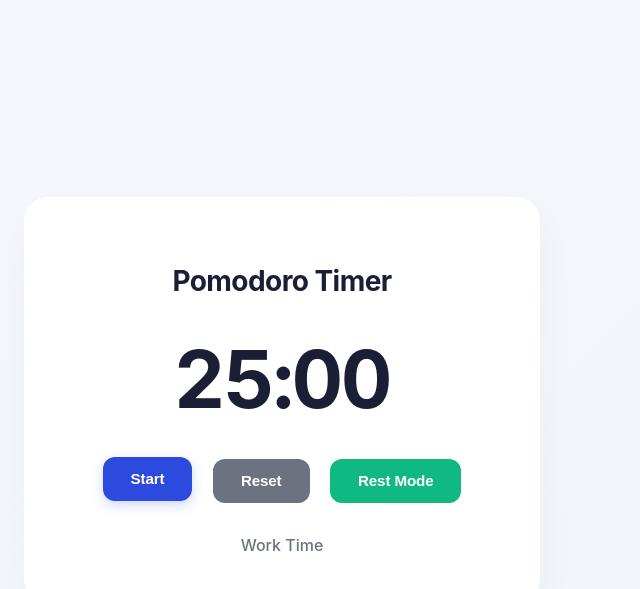
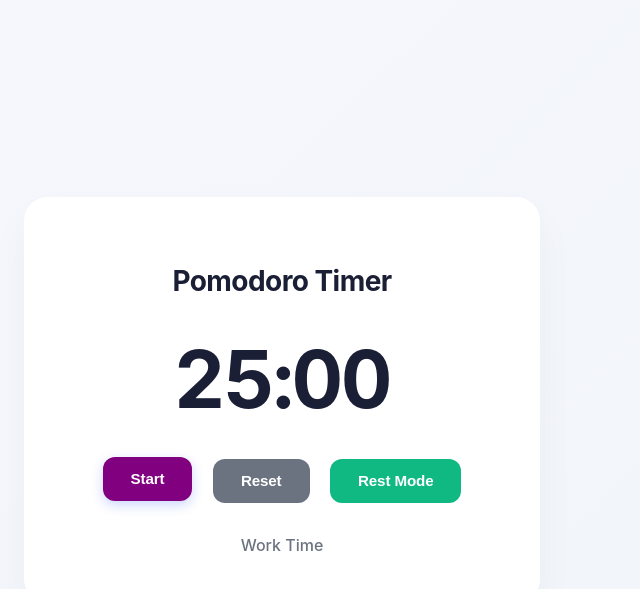
Before and after one commit to jmay170/BYOA-Pomodoro, a plain HTML site: page index.html in a window 1280 px wide. In both pictures the pointer is over the button "Start". Shown: the whole page, without its empty margins (358-998 px from the left). Drawn offline with Linux system fonts and the light colour scheme.

Commit message:
changed to purple

```diff
--- a/styles.css
+++ b/styles.css
@@ -53,7 +53,7 @@ h1 {
 }
 
 .controls button:hover {
-    background-color: #2d4adf;
+    background-color: purple;
     transform: translateY(-2px);
     box-shadow: 0 4px 12px rgba(58, 90, 249, 0.25);
 }
```
